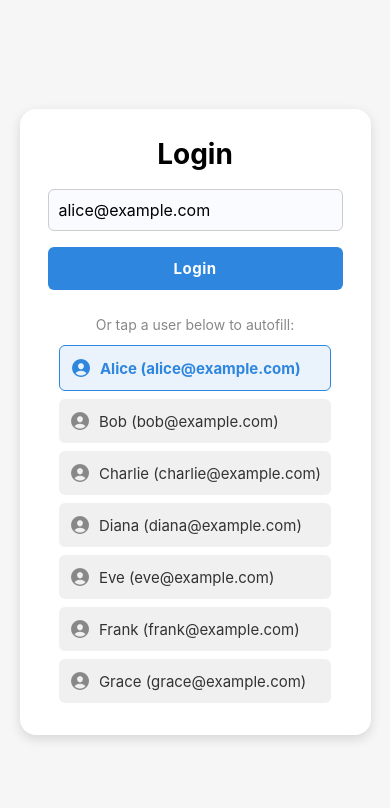
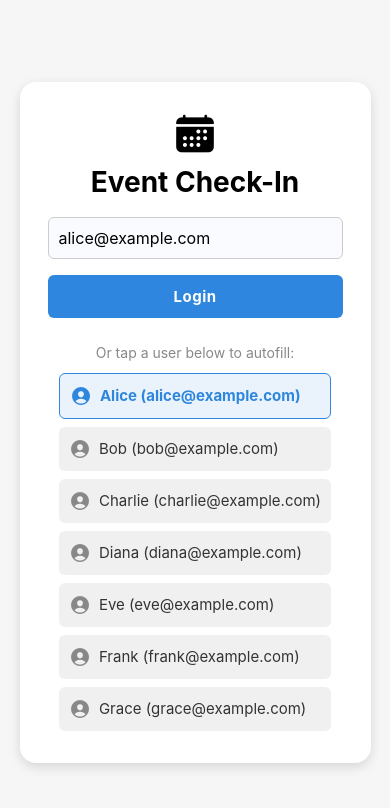
Before and after one commit to dilpreet579/event-checkin-app, a React Native app in the folder frontend/: screen /Login in a window 390 px wide. Shown: the top 808 px of the page. Built offline with nearby package versions, Linux system fonts and the light colour scheme.

Commit message:
ui changes in login screen, added logo

```diff
--- a/frontend/src/screens/LoginScreen.tsx
+++ b/frontend/src/screens/LoginScreen.tsx
@@ -32,7 +32,8 @@ export default function LoginScreen({ navigation }: any) {
   return (
     <View style={styles.outerContainer}>
       <View style={styles.card}>
-        <Text style={styles.title}>Login</Text>
+        <Ionicons name="calendar" size={43} color="#000" style={styles.logo} />
+        <Text style={styles.title}>Event Check-In</Text>
         <TextInput
           style={[styles.input, inputFocused && styles.inputFocused]}
           value={email}
@@ -86,7 +87,10 @@ const styles = StyleSheet.create({
     elevation: Platform.OS === 'android' ? 8 : 0,
     alignItems: 'center',
   },
-  title: { fontSize: 28, fontWeight: 'bold', marginBottom: 18, },
+  logo: {
+    marginBottom: 8,
+  },
+  title: { fontSize: 28, fontWeight: 'bold', marginBottom: 18, color: '#000' },
   input: {
     width: '100%',
     borderWidth: 1,
```
